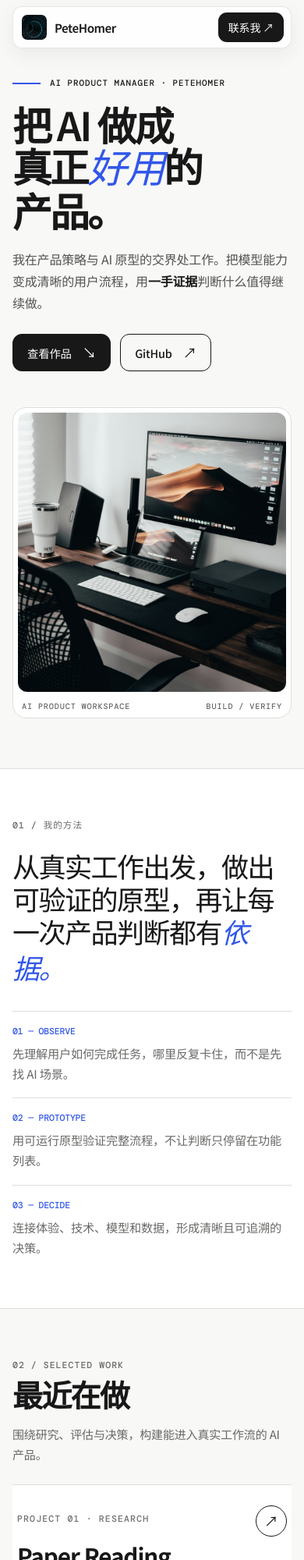
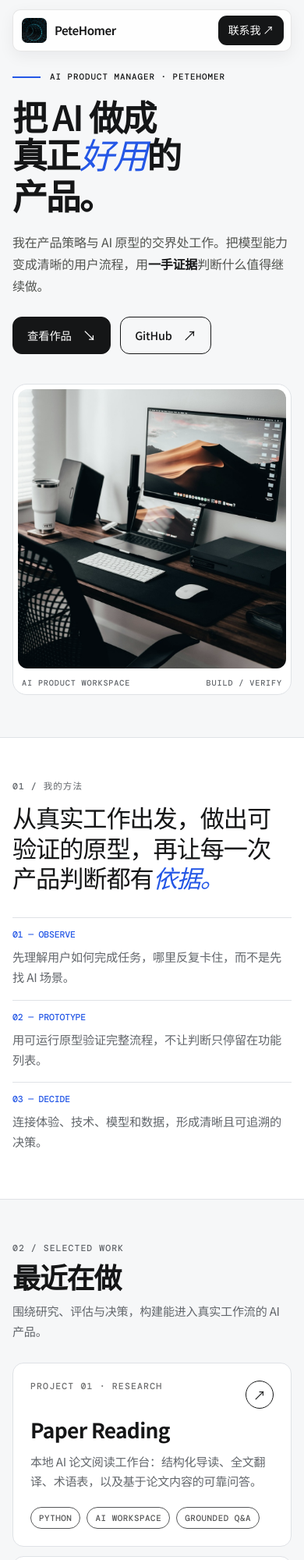
Before and after one commit to Hometer/Hometer.github.io, a plain HTML site: page index.html in a window 390 px wide. Shown: the top 2000 px of the page at 78% size. Drawn offline with nearby package versions, Linux system fonts and the light colour scheme.

Commit message:
Redesign typography and project layout
Updated styles and structure for the index.html file, enhancing layout and responsiveness.

```diff
--- a/index.html
+++ b/index.html
@@ -143,6 +143,67 @@
       .contact h2{font-size:clamp(2.35rem,11vw,3.4rem);line-height:1.05}
       .footer-row{gap:14px;font-size:.8rem}
     }
+
+    /* Compact editorial layout — visible redesign */
+    :root{--paper:#f6f7f8;--white:#fff;--ink:#151617;--muted:#62666b;--line:#dfe2e6;--blue:#2457e6;--max:1120px}
+    body{background:var(--paper);font-size:1rem;line-height:1.7}
+    .nav{top:12px}
+    .nav-inner{min-height:54px;border-radius:10px;box-shadow:0 6px 20px rgba(20,24,30,.06)}
+    .hero{padding:116px 0 72px}
+    .hero-grid{grid-template-columns:minmax(0,1.15fr) minmax(320px,.85fr);gap:64px}
+    h1{font-size:clamp(3rem,5vw,4.6rem);line-height:1.06;letter-spacing:-.045em}
+    .lead{max-width:570px;margin-top:22px;font-size:1.05rem;line-height:1.75}
+    .hero-actions{margin-top:26px}
+    .portrait-wrap{max-width:440px;justify-self:end}
+
+    .intro{padding:68px 0 72px}
+    .intro-grid{display:block}
+    .intro h2{max-width:760px;margin:16px 0 36px;font-size:clamp(2rem,3.2vw,2.85rem);line-height:1.22;letter-spacing:-.035em}
+    .intro-notes{display:grid;grid-template-columns:repeat(3,1fr);gap:24px;margin:0}
+    .intro-note{padding-top:14px}
+
+    .work{padding:72px 0 82px}
+    .work-head{align-items:flex-end;margin-bottom:28px}
+    .work-head h2,.about h2{font-size:clamp(2.15rem,3.2vw,3rem);line-height:1.08;letter-spacing:-.035em}
+    .project-list{grid-template-columns:repeat(3,minmax(0,1fr));gap:16px;border:0}
+    .project,.project.p1,.project.p2,.project.p3{display:block;min-height:338px;padding:26px;background:#fff;border:1px solid var(--line);border-radius:16px}
+    .project:hover{transform:translateY(-3px);background:#fff;box-shadow:0 16px 34px rgba(25,30,38,.08)}
+    .project-copy{height:100%;display:flex;flex-direction:column}
+    .project h3{min-height:2.35em;margin:36px 0 14px;font-size:clamp(1.55rem,2vw,1.9rem);line-height:1.18;letter-spacing:-.025em}
+    .project-copy p{font-size:.94rem;line-height:1.7}
+    .tags{margin-top:auto;padding-top:20px}
+    .project-side{position:absolute;top:22px;right:22px;display:block}
+    .project-arrow{width:36px;height:36px;font-size:1rem}
+
+    .about{padding-bottom:72px}
+    .about-card{padding:52px 54px;gap:54px;border-radius:16px}
+    .about-copy p{margin-top:20px}
+    .contact{padding:64px 0}
+    .contact h2{max-width:650px;margin:16px auto 28px;font-size:clamp(2.35rem,4vw,3.7rem);line-height:1.08;letter-spacing:-.04em}
+
+    @media(max-width:900px){
+      .hero-grid{grid-template-columns:1fr;gap:34px}
+      .portrait-wrap{width:min(520px,100%);max-width:none;justify-self:start}
+      .project-list{grid-template-columns:1fr}
+      .project,.project.p1,.project.p2,.project.p3{min-height:0}
+      .project h3{min-height:0}
+    }
+    @media(max-width:680px){
+      .hero{padding:92px 0 54px}
+      h1{font-size:clamp(2.55rem,11.5vw,3.25rem);line-height:1.07}
+      .lead{font-size:1rem}
+      .intro,.work{padding:54px 0 60px}
+      .intro h2{margin:12px 0 28px;font-size:clamp(1.85rem,8vw,2.25rem);line-height:1.24}
+      .intro-notes{grid-template-columns:1fr;gap:16px}
+      .work-head{align-items:flex-start;gap:12px}
+      .work-head h2,.about h2{font-size:2.25rem}
+      .project-list{gap:12px}
+      .project,.project.p1,.project.p2,.project.p3{padding:22px;border-radius:14px}
+      .project h3{margin:32px 0 12px;font-size:1.65rem}
+      .about-card{padding:38px 22px;border-radius:14px}
+      .contact{padding:54px 0}
+      .contact h2{font-size:clamp(2.1rem,9.5vw,2.65rem)}
+    }
   </style>
 </head>
 <body>
@@ -152,7 +213,7 @@
     <section class="intro" id="approach"><div class="shell intro-grid"><div class="section-label">01 / 我的方法</div><h2 class="reveal">从真实工作出发，做出可验证的原型，再让每一次产品判断都有<em>依据。</em></h2><div class="intro-notes reveal"><article class="intro-note"><b>01 — OBSERVE</b><p>先理解用户如何完成任务，哪里反复卡住，而不是先找 AI 场景。</p></article><article class="intro-note"><b>02 — PROTOTYPE</b><p>用可运行原型验证完整流程，不让判断只停留在功能列表。</p></article><article class="intro-note"><b>03 — DECIDE</b><p>连接体验、技术、模型和数据，形成清晰且可追溯的决策。</p></article></div></div></section>
     <section class="work" id="work"><div class="shell"><header class="work-head reveal"><div><div class="section-label">02 / Selected work</div><h2>最近在做</h2></div><p>围绕研究、评估与决策，构建能进入真实工作流的 AI 产品。</p></header><div class="project-list">
       <a class="project p1 reveal" href="https://github.com/Hometer/Paper-Reading" target="_blank" rel="noreferrer"><div class="project-copy"><span class="project-no">Project 01 · Research</span><h3>Paper Reading</h3><p>本地 AI 论文阅读工作台：结构化导读、全文翻译、术语表，以及基于论文内容的可靠问答。</p><div class="tags"><span class="tag">Python</span><span class="tag">AI Workspace</span><span class="tag">Grounded Q&A</span></div></div><div class="project-side"><div class="project-shape"><div class="shape-inner"><strong>01</strong>Read · Ask · Verify</div></div><span class="project-arrow">↗</span></div></a>
-      <a class="project p2 reveal" href="https://github.com/Hometer/evidence-based-product-deconstruction" target="_blank" rel="noreferrer"><div class="project-copy"><span class="project-no">Project 02 · Method</span><h3>Evidence-based<br>Product Deconstruction</h3><p>从用户体验、技术、模型与数据四个维度拆解产品，把一手材料转化为结构化产品判断。</p><div class="tags"><span class="tag">Product Analysis</span><span class="tag">Evidence</span><span class="tag">HTML Report</span></div></div><div class="project-side"><div class="project-shape"><div class="shape-inner"><strong>04</strong>Signals → Decision</div></div><span class="project-arrow">↗</span></div></a>
+      <a class="project p2 reveal" href="https://github.com/Hometer/evidence-based-product-deconstruction" target="_blank" rel="noreferrer"><div class="project-copy"><span class="project-no">Project 02 · Method</span><h3>Evidence-based Product Deconstruction</h3><p>从用户体验、技术、模型与数据四个维度拆解产品，把一手材料转化为结构化产品判断。</p><div class="tags"><span class="tag">Product Analysis</span><span class="tag">Evidence</span><span class="tag">HTML Report</span></div></div><div class="project-side"><div class="project-shape"><div class="shape-inner"><strong>04</strong>Signals → Decision</div></div><span class="project-arrow">↗</span></div></a>
       <a class="project p3 reveal" href="https://github.com/Hometer/ai-product-evaluation" target="_blank" rel="noreferrer"><div class="project-copy"><span class="project-no">Project 03 · Evaluation</span><h3>AI Product Evaluation</h3><p>一套面向 AI 产品的结构化评估技能，从早期概念一路走到有证据支撑的决策。</p><div class="tags"><span class="tag">AI Product</span><span class="tag">Evaluation</span><span class="tag">Decision System</span></div></div><div class="project-side"><div class="project-shape"><div class="shape-inner"><strong>✓</strong>Test before scale</div></div><span class="project-arrow">↗</span></div></a>
     </div></div></section>
     <section class="about" id="about"><div class="shell about-card reveal"><div class="about-copy"><div class="section-label" style="color:#bdcaff">03 / About</div><h2>既思考，<br>也<span>动手。</span></h2><p>我是 PeteHomer，一名专注于<strong>有用、可测试产品体验</strong>的 AI 产品经理。我关心的不只是模型能做什么，更关心它如何进入具体工作流、如何被验证，以及人为什么愿意持续使用。</p></div><dl class="about-details"><div class="detail"><dt>Focus</dt><dd>AI 产品策略、研究工具、产品评估</dd></div><div class="detail"><dt>Method</dt><dd>一手证据、快速原型、结构化判断</dd></div><div class="detail"><dt>Writing</dt><dd><a href="https://www.woshipm.com/me/posts" target="_blank" rel="noreferrer">人人都是产品经理 ↗</a></dd></div><div class="detail"><dt>GitHub</dt><dd><a href="https://github.com/Hometer" target="_blank" rel="noreferrer">@Hometer ↗</a></dd></div></dl></div></section>
```
